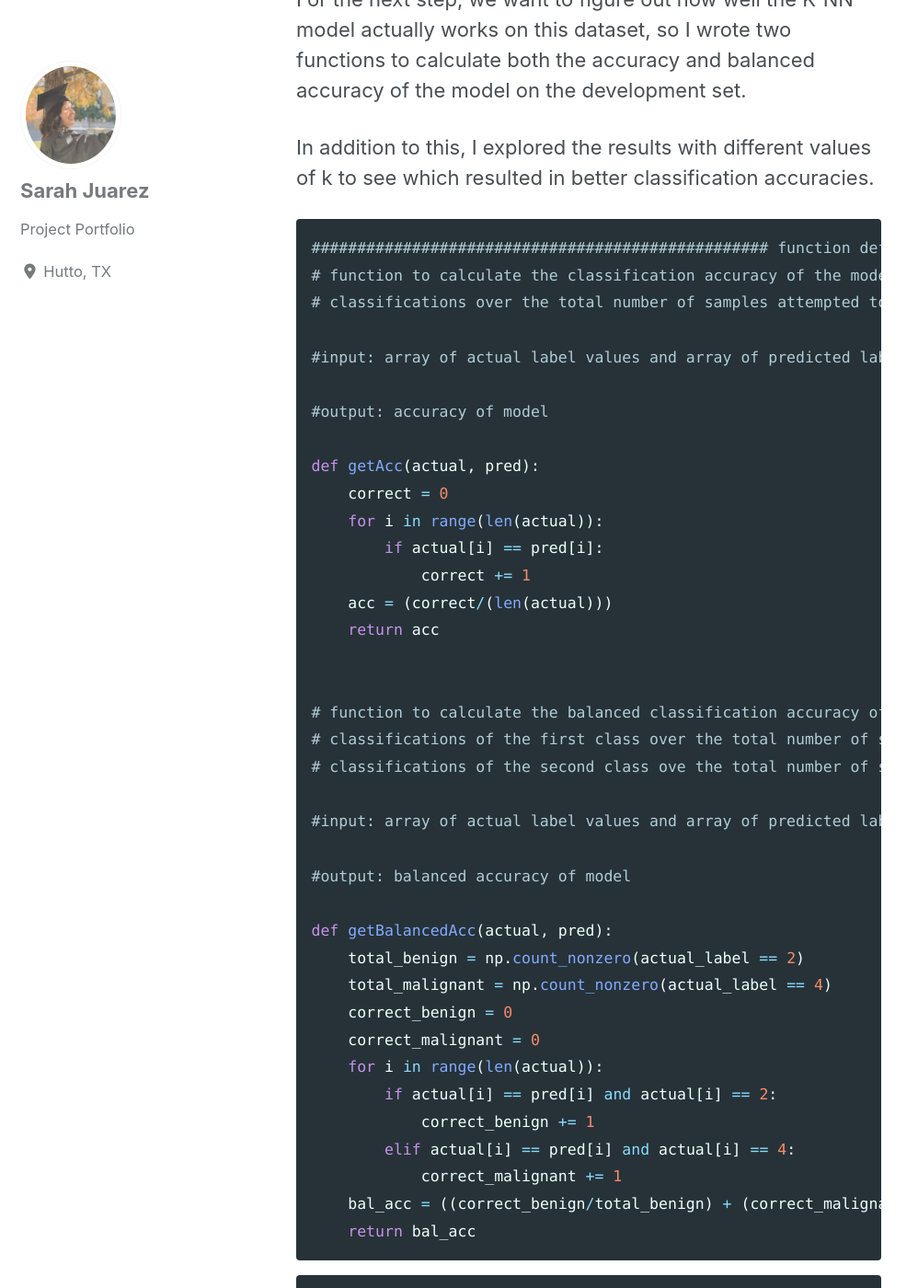
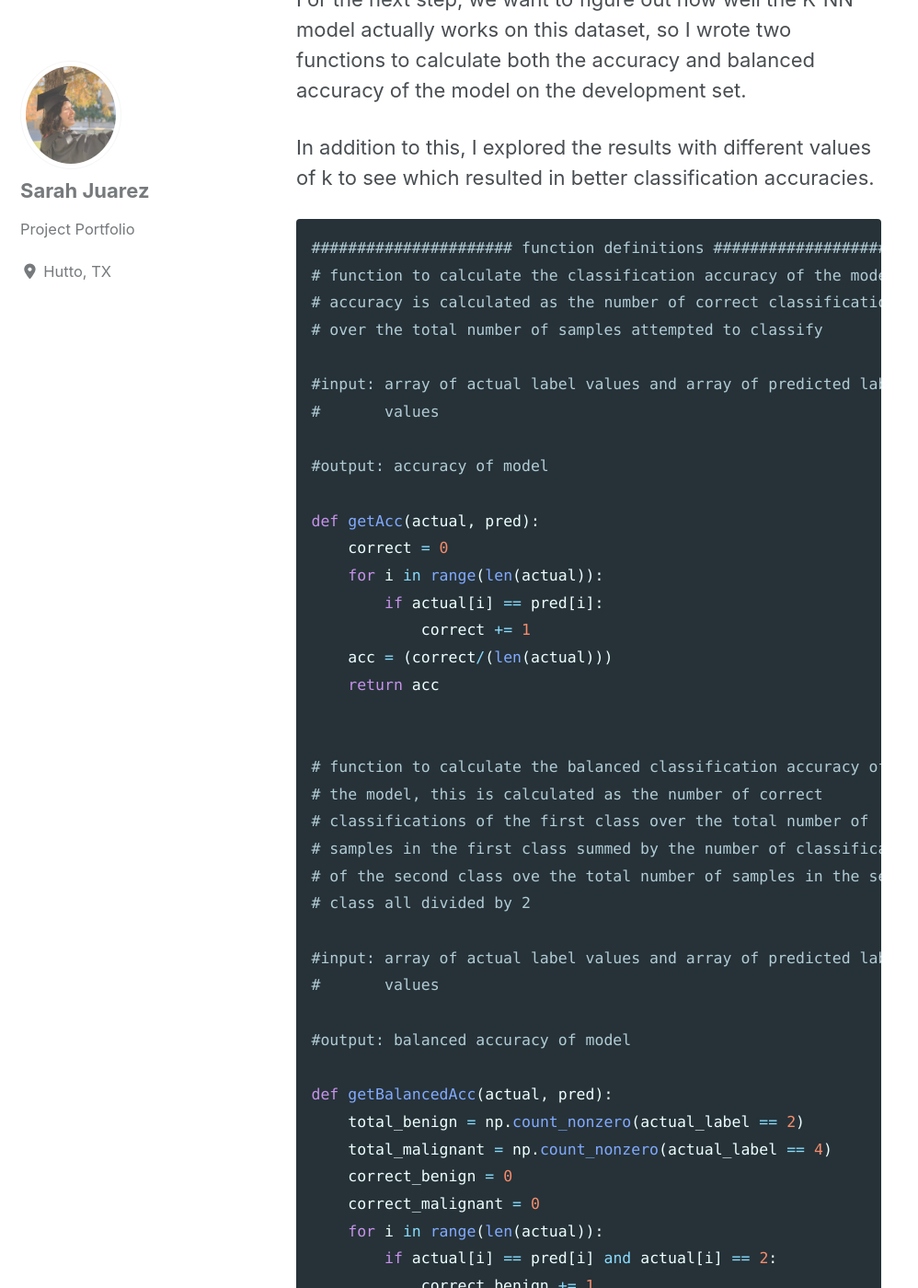
Before and after one commit to sarahajuarez11/sarahajuarez11.github.io, a Jekyll site: the page built from _posts/2019-09-16-KNN-Classifier.md, in a window 1280 px wide and 1400 px high, scrolled down 7184 px. Shown: the whole window at 92% size, without its empty margins (0-998 px from the left). Built offline with Jekyll 4.4.1, drawn with Linux system fonts in a browser that asks for light colours; cached includes are drawn as plain includes; nearby versions of some CDN libraries.

````diff
--- a/_posts/2019-09-16-KNN-Classifier.md
+++ b/_posts/2019-09-16-KNN-Classifier.md
@@ -223,11 +223,13 @@ resulted in better classification accuracies.
 
 
 ```python
-################################################## function definitions ####################################################
-# function to calculate the classification accuracy of the model, accuracy is calculated as the number of correct
-# classifications over the total number of samples attempted to classify
+###################### function definitions ######################
+# function to calculate the classification accuracy of the model,
+# accuracy is calculated as the number of correct classifications
+# over the total number of samples attempted to classify
 
-#input: array of actual label values and array of predicted label values
+#input: array of actual label values and array of predicted label
+#       values
 
 #output: accuracy of model
 
@@ -240,11 +242,15 @@ def getAcc(actual, pred):
     return acc
 
 
-# function to calculate the balanced classification accuracy of the model, this is calculated as the number of correct
-# classifications of the first class over the total number of samples in the first class summed by the number of
-# classifications of the second class ove the total number of samples in the second class all divided by 2
+# function to calculate the balanced classification accuracy of
+# the model, this is calculated as the number of correct
+# classifications of the first class over the total number of
+# samples in the first class summed by the number of classifications
+# of the second class ove the total number of samples in the second
+# class all divided by 2
 
-#input: array of actual label values and array of predicted label values
+#input: array of actual label values and array of predicted label
+#       values
 
 #output: balanced accuracy of model
 
````
